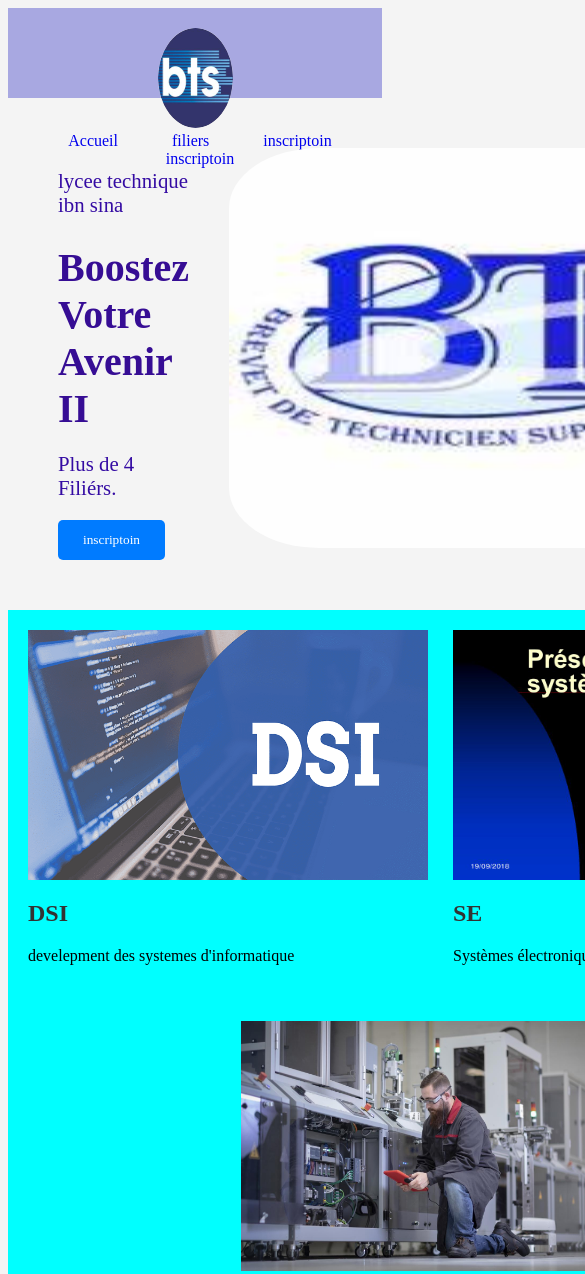
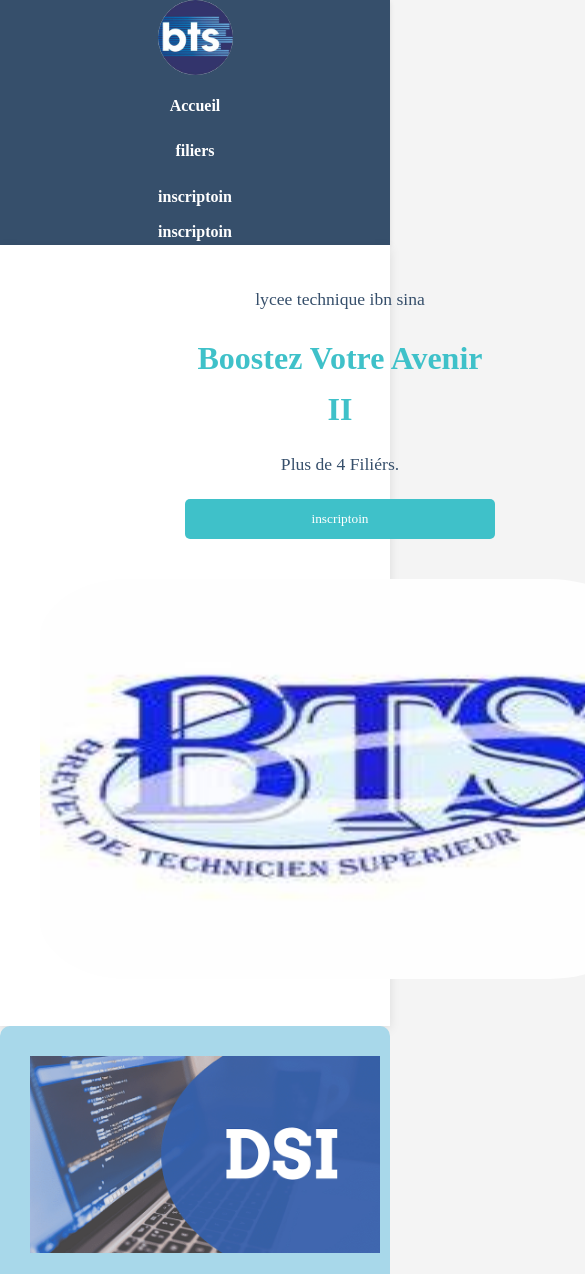
Before and after one commit to amine9011/BTS__website, a plain HTML site: page index.html in a window 390 px wide. Shown: the top 1274 px of the page, 585 px wide, since content can reach past the window. Drawn offline with Linux system fonts and the light colour scheme.

Commit message:
Update CSS.css

```diff
--- a/CSS.css
+++ b/CSS.css
@@ -1,122 +1,137 @@
-*{
+/* Global Styles */
+* {
     font-family: 'Times New Roman', Times, serif;
-
+    margin: 0;
+    padding: 0;
+    box-sizing: border-box;
 }
 
-
-nav{
-
-display: flex;
-justify-content: space-between;
-background-color: rgb(168, 168, 225);
-width: auto;
-height: 50px;
-align-items: center;
-
+body {
+    font-family: Arial, sans-serif;
+    background-color: #f4f4f4;
+    line-height: 1.6;
 }
 
-nav .option{
+/* Navigation Bar Styles */
+nav {
+    display: flex;
+    justify-content: space-between;
+    align-items: center;
+    background-color: #364f6b;
+    height: 70px;
+    padding: 0 20px;
+    box-shadow: 0px 2px 5px rgba(0, 0, 0, 0.1);
+}
 
-    display: inline-block;
+nav .logos img {
+    width: 75px;
+    height: 75px;
+    border-radius: 50%;
+    animation: fadeIn 2s ease-in-out;
+}
 
+nav .option {
+    display: flex;
 }
-nav a{
-    padding: 20px;
 
-text-decoration: none;
+nav a {
+    margin-left: 10px;
+    padding: 10px 20px;
+    text-decoration: none;
+    color: #fff;
+    font-weight: bold;
+    transition: background-color 0.3s ease, color 0.3s ease;
+    animation: textFadeIn 2s ease-in-out;
+}
 
+nav a:hover {
+    background-color: #3fc1c9;
+    color: #364f6b;
+    border-radius: 20px;
 }
-nav a:hover{
 
-background-color: blue;
-color: azure;
-border-radius: 20px;
+/* Main Content Styles */
+.principale {
+    display: flex;
+    flex-wrap: wrap;
+    justify-content: space-around;
+    align-items: center;
+    padding: 30px;
+    background-color: #fff;
+    box-shadow: 0px 3px 10px rgba(0, 0, 0, 0.1);
+    animation: fadeIn 2s ease-in-out;
 }
-nav a{
 
-margin-left: 10px;
-}
-.logos img {
-    width: 75px;
-    height: 100px;
-    border-radius: 50%;
-}
-nav{
-
-    padding: 20px;
-
-
-
-}
 .principale div {
     flex: 1;
     padding: 20px;
-
+    text-align: center;
 }
 
 .principale h1 {
     font-size: 2.5em;
-    color: #360d94;
+    color: #3fc1c9;
     margin-bottom: 15px;
+    animation: fadeIn 2s ease-in-out, textScaleUp 0.5s ease-in-out;
 }
 
 .principale p {
-    font-size: 1.3em;
-    color: #340ba3;
+    font-size: 1.2em;
+    color: #364f6b;
     margin-bottom: 20px;
+    animation: fadeIn 2s ease-in-out, textFadeIn 2s ease-in-out;
 }
 
-/* Style the button */
+/* Button Styles */
 input[type="button"] {
     padding: 12px 25px;
-    background-color: #007BFF;
+    background-color: #3fc1c9;
     color: #fff;
     border: none;
     border-radius: 5px;
     cursor: pointer;
-    transition: background-color 0.3s ease; /* Smooth transition for hover effect */
+    transition: background-color 0.3s ease;
 }
-.principale{
 
+input[type="button"]:hover {
+    background-color: #2f89a6;
+}
 
-display: flex;
-justify-content: space-around;
-padding: 30px;
+/* Filiers Section Styles */
+.filiers {
+    display: flex;
+    flex-direction: column;
+    align-items: center;
+}
 
+.btsw {
+    border-radius: 15%;
 }
-.filiers{
-display: inline-block;
-justify-content: center;
-align-items: start;
 
-
-
-}
-.btsw{
-    border-radius: 15%;
-
-
-}
-.f1{
+.f1 {
     display: flex;
+    flex-wrap: wrap;
     justify-content: center;
-    background-color: aqua;
+    align-items: center;
+    background-color: #a8d8ea;
     padding: 20px;
+    border-radius: 10px;
 }
 
 .f1 img {
-    width: 400px;
-    height: 250px;
-    margin-right: 25px;
+    width: 100%;
+    max-width: 400px;
+    height: auto;
+    margin: 10px;
+    animation: fadeIn 2s ease-in-out, scaleUp 0.5s ease-in-out;
+    transition: transform 0.3s ease;
 }
 
-/* CSS.css */
-
-body {
-    font-family: Arial, sans-serif;
-    background-color: #f4f4f4;
+.f1 img:hover {
+    transform: scale(1.1);
 }
 
+/* Inscription Form Styles */
 .inscription {
     max-width: 600px;
     margin: 50px auto;
@@ -124,12 +139,14 @@ body {
     padding: 20px;
     border-radius: 8px;
     box-shadow: 0px 0px 10px rgba(0, 0, 0, 0.1);
+    animation: fadeIn 2s ease-in-out;
 }
 
-h1 {
+.inscription h1 {
     font-size: 24px;
     margin-bottom: 20px;
     color: #333;
+    text-align: center;
 }
 
 fieldset {
@@ -171,7 +188,7 @@ input[type="radio"] {
 input[type="submit"],
 input[type="reset"] {
     padding: 10px 20px;
-    background-color: #007BFF;
+    background-color: #3fc1c9;
     color: #fff;
     border: none;
     border-radius: 4px;
@@ -181,14 +198,84 @@ input[type="reset"] {
 
 input[type="submit"]:hover,
 input[type="reset"]:hover {
-    background-color: #0056b3;
+    background-color: #2f89a6;
 }
-@media only screen and (max-width: 600px) {
-    /* Styles for screens up to 600px wide */
+
+/* Keyframe Animations */
+@keyframes fadeIn {
+    from {
+        opacity: 0;
+    }
+    to {
+        opacity: 1;
+    }
+}
+
+@keyframes scaleUp {
+    from {
+        transform: scale(0.8);
+    }
+    to {
+        transform: scale(1);
+    }
+}
+
+@keyframes textFadeIn {
+    from {
+        opacity: 0;
+        transform: translateY(-20px);
+    }
+    to {
+        opacity: 1;
+        transform: translateY(0);
+    }
+}
+
+/* Responsive Design */
+@media only screen and (max-width: 1024px) {
+    .principale {
+        flex-direction: column;
+        padding: 20px;
+    }
+
+    .principale div {
+        text-align: center;
+    }
+
+    .f1 {
+        flex-direction: column;
+        align-items: center;
+    }
+
+    .f1 img {
+        margin-right: 0;
+        margin-bottom: 20px;
+    }
+}
+
+@media only screen and (max-width: 768px) {
     nav {
         flex-direction: column;
-        /* Other styles for smaller screens */
+        height: auto;
     }
 
-    /* Other styles for smaller screens */
-}
+    nav .option {
+        flex-direction: column;
+    }
+
+    nav a {
+        margin-left: 0;
+        padding: 10px;
+        text-align: center;
+    }
+
+    .principale h1 {
+        font-size: 2em;
+    }
+
+    .principale p {
+        font-size: 1.1em;
+    }
+
+    input[type="button"] {
+        width: 100%;
```
